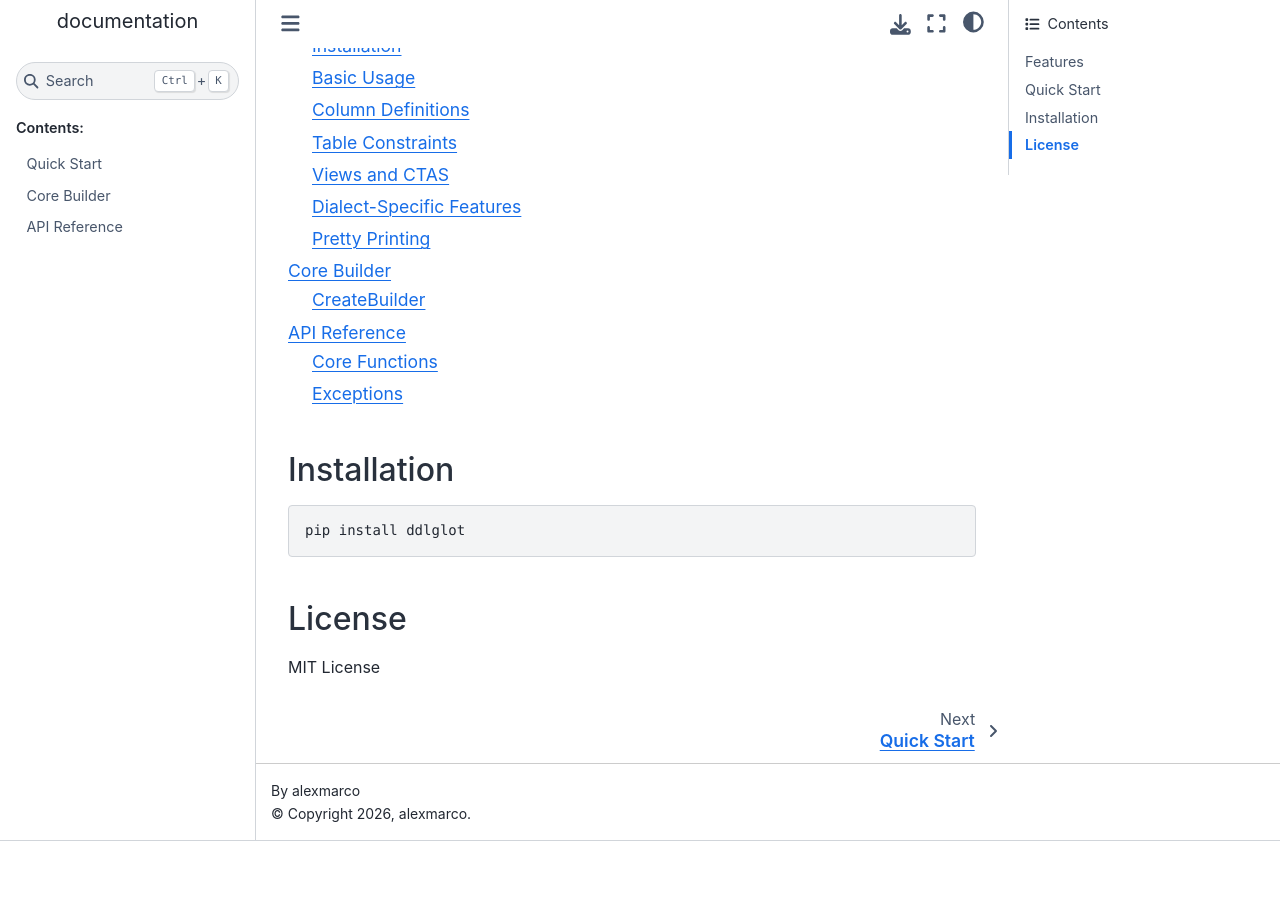
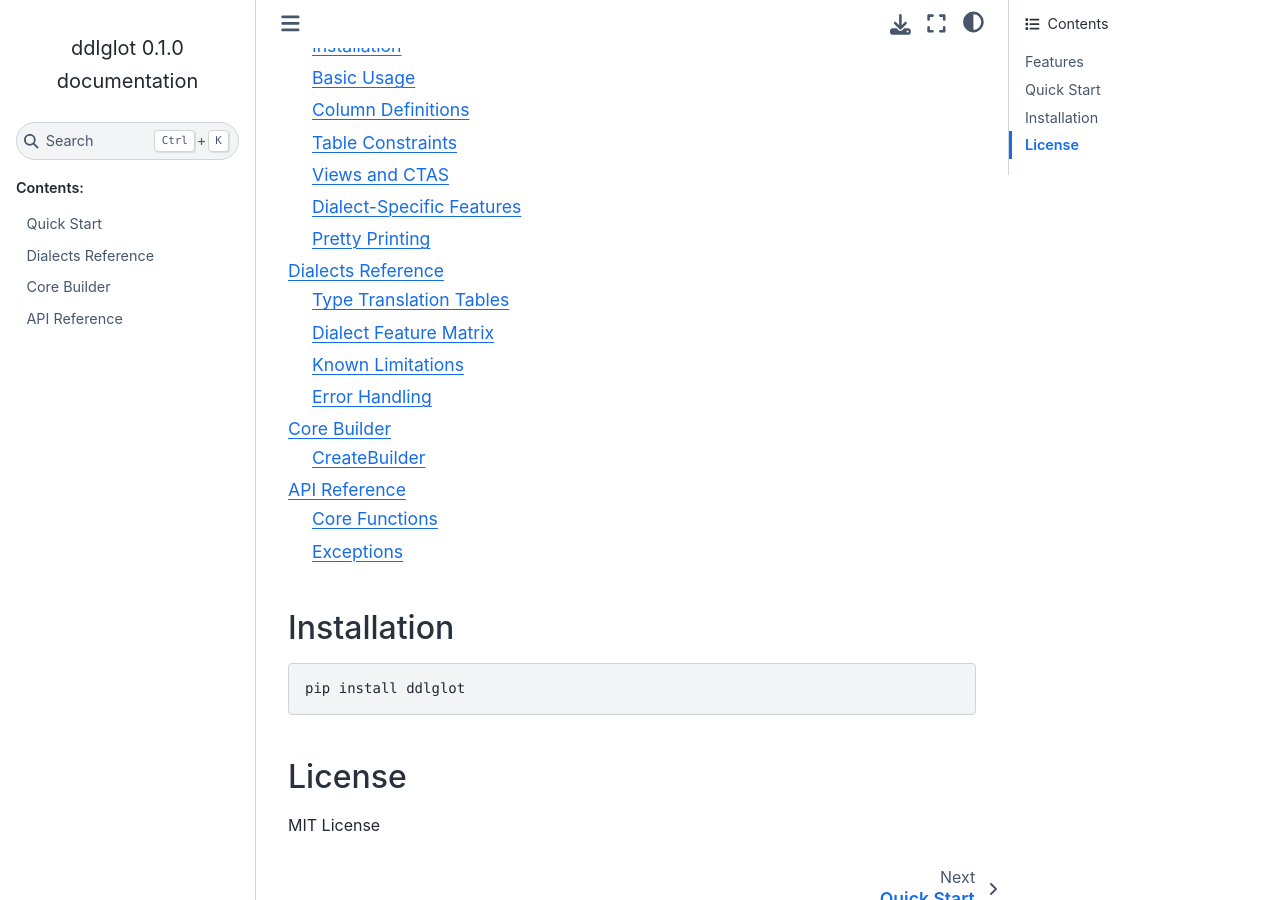
Before and after one commit to alexmarco/ddlglot, a Sphinx documentation site: the page built from docs/index.rst, in a window 1280 px wide and 900 px high, scrolled down 999 px. Built offline with Sphinx 7.4.7 and the Sphinx Book theme 1.1.4, drawn with Linux system fonts in a browser that asks for light colours; before the commit the page ends 1840 px from its top, so only the background shows below that; some of the changed lines change nothing that is shown.

Commit message:
feat(docs): add dialects reference page

```diff
--- /dev/null
+++ b/docs/dialects.rst
@@ -0,0 +1,168 @@
+Dialects Reference
+=================
+
+SQLGlot translates the generic AST to dialect-specific SQL. Below are the
+translation rules and feature support for each dialect.
+
+Type Translation Tables
+-----------------------
+
+Numeric Types
+~~~~~~~~~~~~~
+
++---------------------+----------+---------+----------+---------+----------+--------+
+| Generic             | Postgres | SQLite  | BigQuery | Spark   | DuckDB   | MySQL   |
++=====================+==========+=========+==========+=========+==========+========+
+| INT                 | INT      | INTEGER | INT64    | INT     | BIGINT   | INT    |
++---------------------+----------+---------+----------+---------+----------+--------+
+| BIGINT              | BIGINT   | INTEGER | INT64    | BIGINT  | BIGINT   | BIGINT |
++---------------------+----------+---------+----------+---------+----------+--------+
+| SMALLINT            | SMALLINT | INTEGER | INT64    | SMALLINT| SMALLINT | SMALLINT|
++---------------------+----------+---------+----------+---------+----------+--------+
+| TINYINT             | SMALLINT | INTEGER | INT64    | TINYINT | TINYINT  | TINYINT|
++---------------------+----------+---------+----------+---------+----------+--------+
+| FLOAT               | REAL     | REAL    | FLOAT64  | FLOAT   | DOUBLE   | DOUBLE |
++---------------------+----------+---------+----------+---------+----------+--------+
+| DOUBLE              | DOUBLE   | REAL    | FLOAT64  | DOUBLE  | DOUBLE   | DOUBLE |
++---------------------+----------+---------+----------+---------+----------+--------+
+| DECIMAL(p,s)        | DECIMAL  | TEXT    | NUMERIC  | DECIMAL | DECIMAL  | DECIMAL|
++---------------------+----------+---------+----------+---------+----------+--------+
+
+String Types
+~~~~~~~~~~~~
+
++---------------------+----------+---------+----------+---------+----------+--------+
+| Generic             | Postgres | SQLite  | BigQuery | Spark   | DuckDB   | MySQL   |
++=====================+==========+=========+==========+=========+==========+========+
+| VARCHAR(n)          | VARCHAR  | TEXT    | STRING   | VARCHAR | VARCHAR  | VARCHAR |
++---------------------+----------+---------+----------+---------+----------+--------+
+| CHAR(n)             | CHAR     | TEXT    | STRING   | STRING  | VARCHAR  | CHAR   |
++---------------------+----------+---------+----------+---------+----------+--------+
+| TEXT                | TEXT     | TEXT    | STRING   | STRING  | VARCHAR  | TEXT   |
++---------------------+----------+---------+----------+---------+----------+--------+
+
+> [!WARNING]
+> SQLite ignores length specifiers on VARCHAR and CHAR. ``VARCHAR(100)`` is
+> stored as ``TEXT`` — the number in parentheses has no effect. SQLite uses
+> type affinity, not strict typing.
+
+Temporal Types
+~~~~~~~~~~~~~~
+
++---------------------+----------+---------+----------+---------+----------+--------+
+| Generic             | Postgres | SQLite  | BigQuery | Spark   | DuckDB   | MySQL   |
++=====================+==========+=========+==========+=========+==========+========+
+| DATE                | DATE     | TEXT    | DATE     | DATE    | DATE     | DATE    |
++---------------------+----------+---------+----------+---------+----------+--------+
+| TIMESTAMP           | TIMESTAMP| TEXT    | TIMESTAMP| TIMESTAMP| TIMESTAMP| TIMESTAMP|
++---------------------+----------+---------+----------+---------+----------+--------+
+| DATETIME            | TIMESTAMP| TEXT    | DATETIME | TIMESTAMP| TIMESTAMP| DATETIME|
++---------------------+----------+---------+----------+---------+----------+--------+
+| TIME                | TIME     | TEXT    | TIME     | TIME    | TIME     | TIME    |
++---------------------+----------+---------+----------+---------+----------+--------+
+
+Boolean Types
+~~~~~~~~~~~~~
+
++---------------------+----------+---------+----------+---------+----------+--------+
+| Generic             | Postgres | SQLite  | BigQuery | Spark   | DuckDB   | MySQL   |
++=====================+==========+=========+==========+=========+==========+========+
+| BOOLEAN             | BOOLEAN  | INTEGER | BOOL     | BOOLEAN | BOOLEAN  | TINYINT |
++---------------------+----------+---------+----------+---------+----------+--------+
+
+Dialect Feature Matrix
+----------------------
+
++---------------------+--------+---------+---------+---------+---------+--------+
+| Feature             | Postgres| SQLite  | BigQuery| Spark   | DuckDB  | Hive   |
++=====================+========+=========+=========+=========+=========+========+
+| IF NOT EXISTS       | X      | X       | X       | X       | X       | X      |
++---------------------+--------+---------+---------+---------+---------+--------+
+| TEMPORARY           | X      | X       | -       | X       | X       | X      |
++---------------------+--------+---------+---------+---------+---------+--------+
+| Table comment       | X      | -       | X       | X       | X       | X      |
++---------------------+--------+---------+---------+---------+---------+--------+
+| Column comment      | X      | -       | X       | X       | -       | X      |
++---------------------+--------+---------+---------+---------+---------+--------+
+| USING format        | -      | -       | -       | X       | -       | X      |
++---------------------+--------+---------+---------+---------+---------+--------+
+| Delta format        | -      | -       | -       | X       | -       | -      |
++---------------------+--------+---------+---------+---------+---------+--------+
+| PARTITIONED BY      | -      | -       | X       | X       | -       | X      |
++---------------------+--------+---------+---------+---------+---------+--------+
+| LOCATION            | -      | -       | -       | X       | -       | X      |
++---------------------+--------+---------+---------+---------+---------+--------+
+| STORED AS           | -      | -       | -       | X       | -       | X      |
++---------------------+--------+---------+---------+---------+---------+--------+
+| ROW FORMAT          | -      | -       | -       | X       | -       | X      |
++---------------------+--------+---------+---------+---------+---------+--------+
+| TBLPROPERTIES       | -      | -       | -       | X       | -       | X      |
++---------------------+--------+---------+---------+---------+---------+--------+
+| Primary key         | X      | X*      | -       | -       | X       | -      |
++---------------------+--------+---------+---------+---------+---------+--------+
+| Unique constraint   | X      | X*      | -       | -       | X       | -      |
++---------------------+--------+---------+---------+---------+---------+--------+
+
+- ``X`` = Supported
+- ``-`` = Not applicable / not supported by the dialect
+- ``X*`` = SQLite supports PRIMARY KEY and UNIQUE but they are not enforced
+  during inserts
+
+> [!NOTE]
+> Spark also supports Delta Lake format via ``.using("delta")``.
+
+Known Limitations
+-----------------
+
+SQLite
+~~~~~~
+
+- VARCHAR and CHAR length specifiers are ignored — all are stored as ``TEXT``
+- BOOLEAN is translated to ``INTEGER``
+- BOOLEAN default values are translated to ``0``/``1``
+- Foreign keys are not enforced by default (requires ``PRAGMA foreign_keys = ON``)
+- DATE/TIMESTAMP are stored as ``TEXT``
+
+BigQuery
+~~~~~~~~
+
+- No PRIMARY KEY or UNIQUE table-level constraints in standard SQL
+- Partitioned tables must use ``PARTITION BY <column>`` — column lists not supported
+- Fully qualified names use dot notation: ``project.dataset.table``
+
+Hive
+~~~~
+
+- No ``DEFAULT`` column constraints — use ``TBLPROPERTIES`` or ``ROW FORMAT``
+  for default-like behavior via SerDe options
+- ``.partitioned_by()`` and ``.columns()`` are independent — ensure partition
+  columns are also listed in ``.columns()``
+
+Spark
+~~~~~
+
+- ``PARTITIONED BY`` columns must be listed in the main column list
+- When using ``.partitioned_by()``, the partition columns must be included
+  in the column definitions as well
+
+DuckDB
+~~~~~~
+
+- ``TIMESTAMP`` is the preferred datetime type; ``DATETIME`` is an alias
+- ``BOOLEAN`` defaults like ``DEFAULT TRUE`` are supported
+
+MySQL
+~~~~~~
+
+- ``DOUBLE`` is used instead of ``FLOAT`` for double-precision
+- BOOLEAN is translated to ``TINYINT``
+
+Error Handling
+--------------
+
+If a dialect does not support a feature, SQLGlot raises an ``UnsupportedError``.
+For example, using ``.partitioned_by()`` with ``dialect="postgres"`` will fail
+because PostgreSQL does not support the ``PARTITIONED BY`` clause.
+
+To avoid errors, check the feature matrix above or use dialect-specific
+conditional logic in your application.
--- a/docs/index.rst
+++ b/docs/index.rst
@@ -43,6 +43,7 @@
    :caption: Contents:
 
    quickstart
+   dialects
    core_builder
    api_reference
 
```
